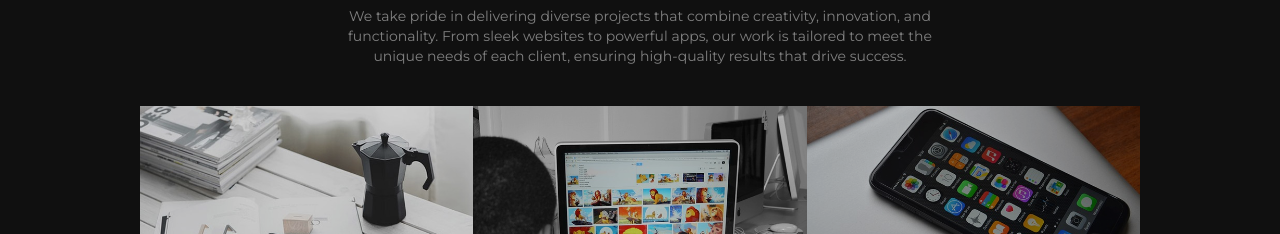
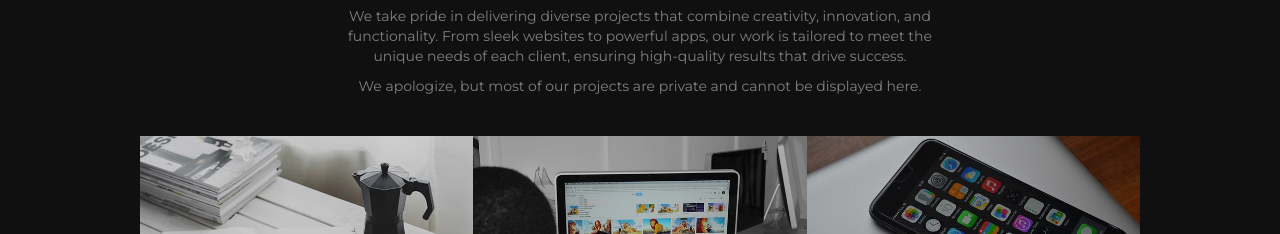
Before and after one commit to HassanEnglish24/Las7devs, a plain HTML site: page portfolio.html in a window 1280 px wide. Shown: the part 549-783 px from the top of the page. Drawn offline with Linux system fonts and the light colour scheme.

Commit message:
Update portfolio.html

```diff
--- a/portfolio.html
+++ b/portfolio.html
@@ -62,6 +62,7 @@ http://www.templatemo.com/tm-468-onetel
 			<div class="col-md-offset-2 col-md-8 col-sm-12">
 				<h2>Our Projects</h2>
                 <p>We take pride in delivering diverse projects that combine creativity, innovation, and functionality. From sleek websites to powerful apps, our work is tailored to meet the unique needs of each client, ensuring high-quality results that drive success.</p>
+		<p>We apologize, but most of our projects are private and cannot be displayed here.</p>
 			</div>
          </div>
          <div class="row mt30">
```
